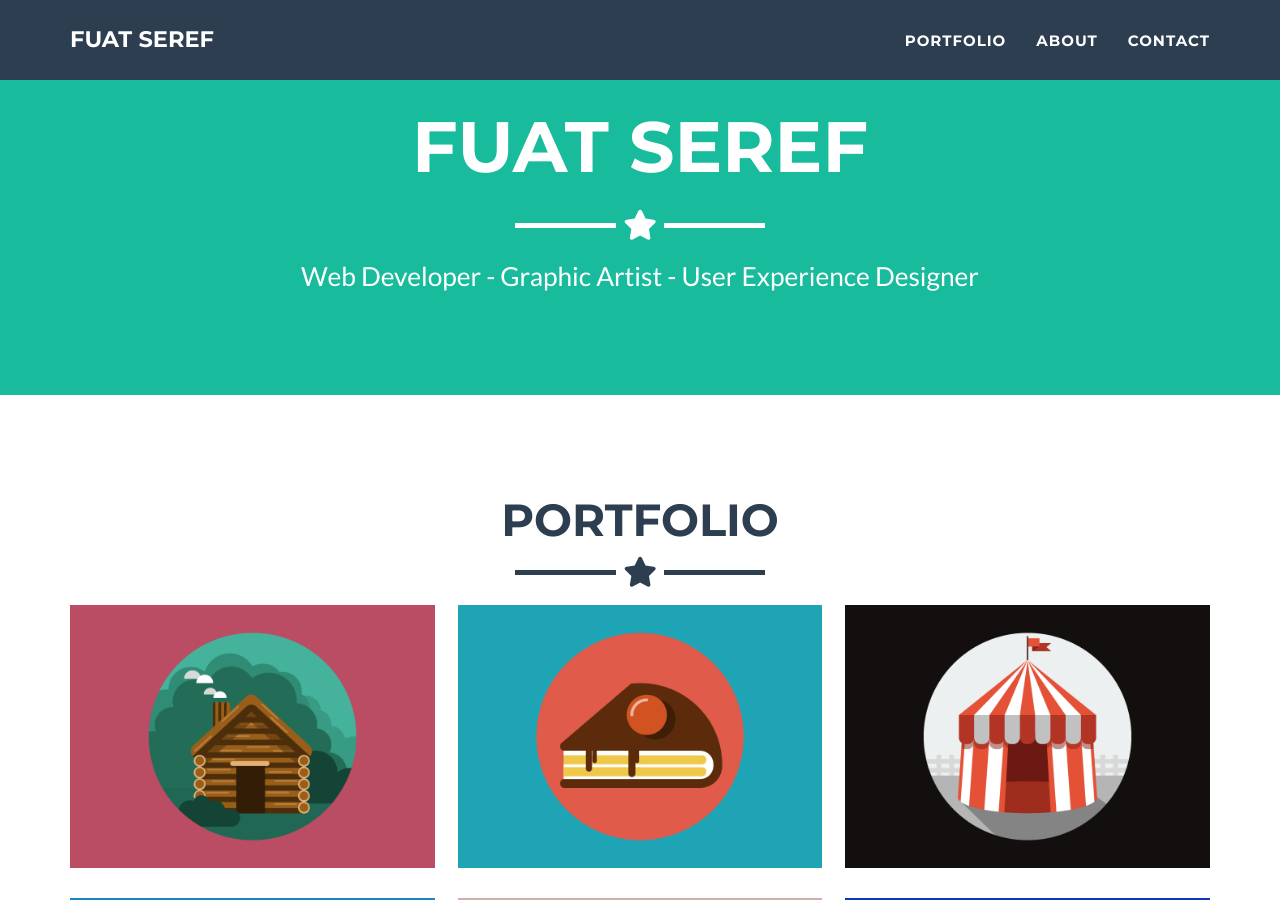
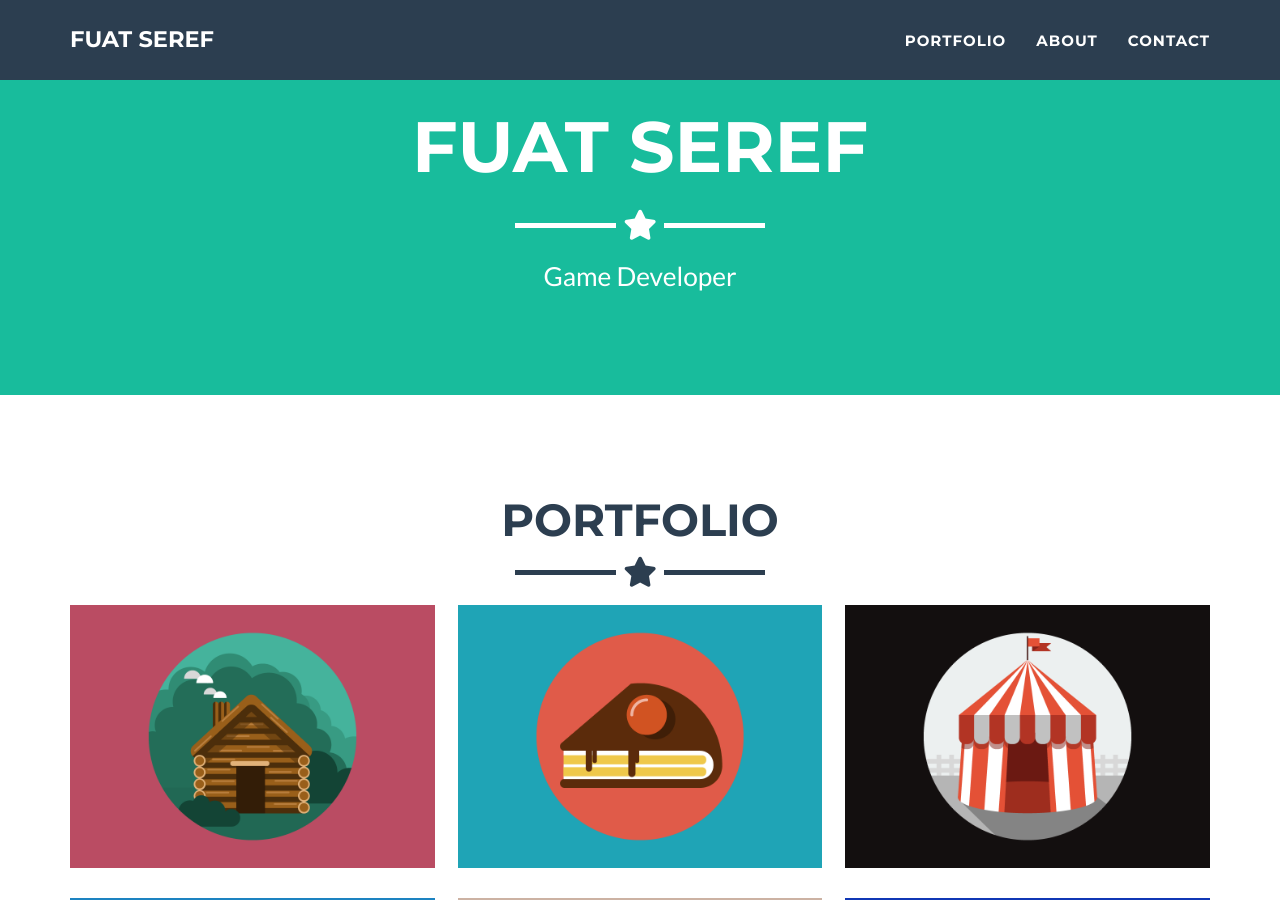
Before and after one commit to fuatSeref/fuatseref.github.io, a Jekyll site: the page built from _posts/2014-07-18-project-1.markdown, in a window 1280 px wide and 900 px high, scrolled down 380 px. Built offline with Jekyll 4.4.1, drawn with Linux system fonts in a browser that asks for light colours.

Commit message:
Update _config.yml

```diff
--- a/_config.yml
+++ b/_config.yml
@@ -4,7 +4,7 @@ email: your-email@domain.com
 url: https://fuatseref.github.io/
 description: "Write an awesome description for your new site here. You can edit this line in _config.yml. It will appear in your document head meta (for Google search results) and in your feed.xml site description."
 keywords: "your keywords, separated by commas"
-skills: "Web Developer - Graphic Artist - User Experience Designer"
+skills: "Game Developer"
 meta_author: LastName FirstName
 
 # Google webmaster tools
```
